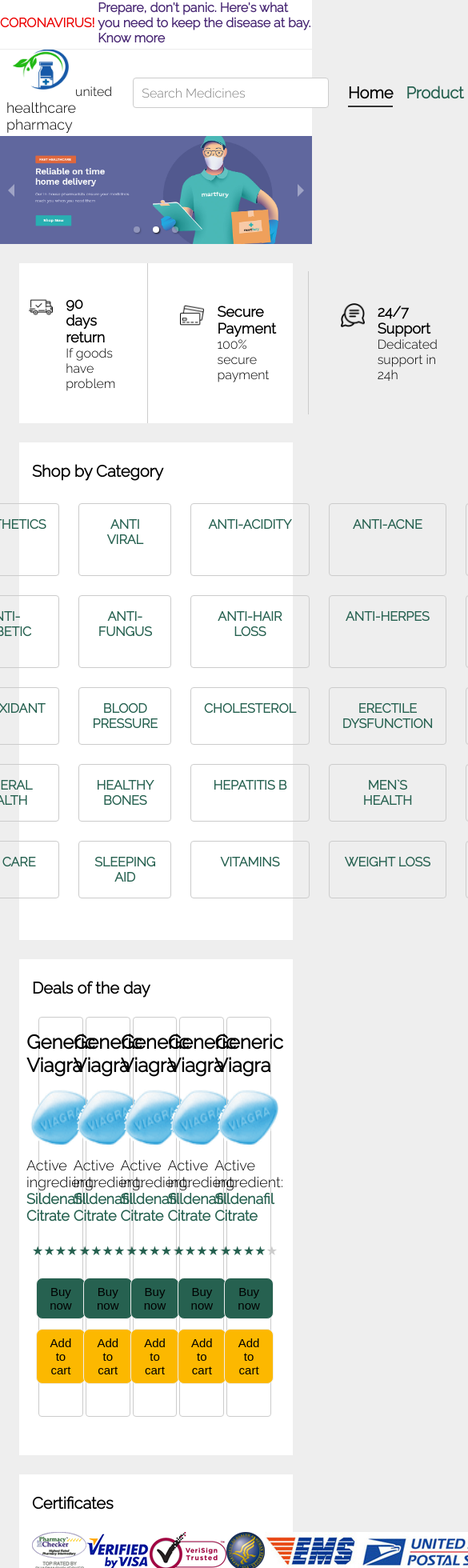
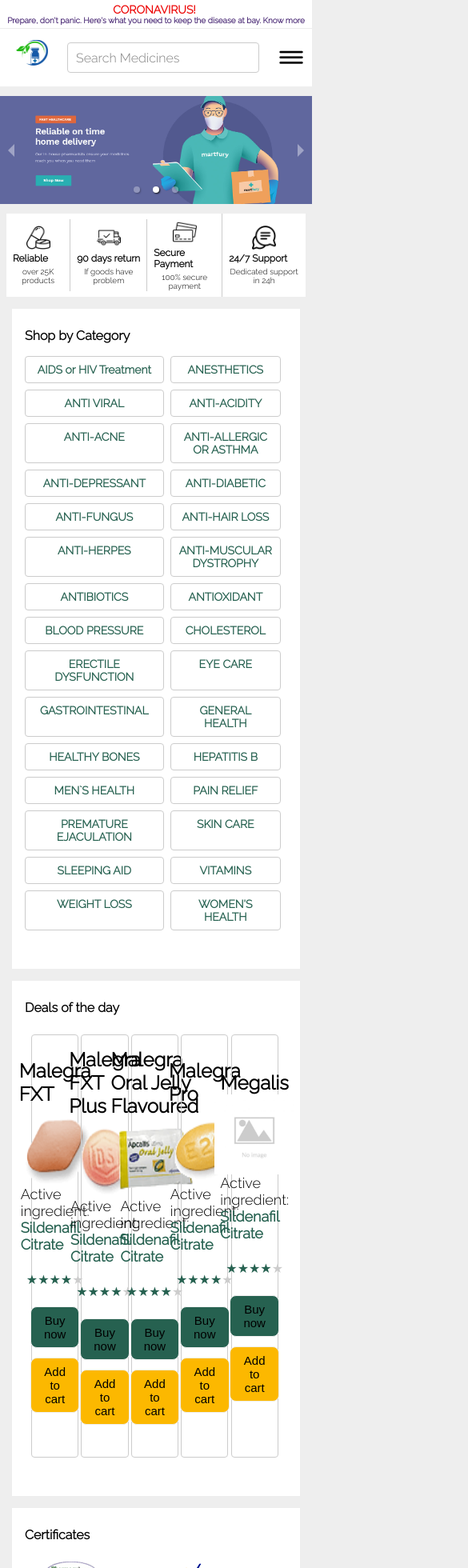
Before and after one commit to mohdsaif91/medicalPharma, a React (Create React App) app: page / in a window 390 px wide. Shown: the top 1960 px of the page at 80% size, 585 px wide, since content can reach past the window. Built offline with nearby package versions, Linux system fonts and the light colour scheme.

Commit message:
resolved the alignment issue

```diff
--- a/src/Components/Footer/fotter.module.scss
+++ b/src/Components/Footer/fotter.module.scss
@@ -82,3 +82,15 @@
     }
   }
 }
+
+@media (max-width: 600px) {
+  .footerContainer {
+    .conatinerOne {
+      margin: 24px 0;
+      flex-direction: column;
+      .footerLinks {
+        margin: 8px 0;
+      }
+    }
+  }
+}
--- a/src/Components/Header/Header.js
+++ b/src/Components/Header/Header.js
@@ -7,6 +7,8 @@
 import Auth from "../../images/icon/user.png";
 import Logo from "../../images/logo.jpg";
 import { masterData } from "../../data/masterData";
+import navigationIcon from "../../images/icon/navigation-bar.png";
+import crossIcon from "../../images/icon/close.png";
 
 import style from "./header.module.scss";
 // import globalStyle from "../../app.module.scss";
@@ -14,6 +16,7 @@
 const Header = () => {
   const [selectValue, setSelectedValue] = useState(null);
   const [options, setOptions] = useState([]);
+  const [menuOpen, setMenuOpen] = useState(false);
 
   const navigate = useNavigate();
   const loacation = useLocation();
@@ -32,13 +35,16 @@
     setSelectedValue(selectedOption);
     navigate(`/productView/${selectedOption.value}`);
   };
+  console.log(menuOpen);
 
   return (
     <div className={style.headerContainer}>
       <div className={style.firstRow}>
-        <span className={style.redHeading}>CORONAVIRUS! </span>
-        Prepare, don't panic. Here's what you need to keep the disease at bay.
-        Know more
+        <div className={style.redHeading}>CORONAVIRUS! </div>
+        <div className={style.redHeadingSub}>
+          Prepare, don't panic. Here's what you need to keep the disease at bay.
+          Know more
+        </div>
       </div>
       <div className={style.secondRow}>
         <div className={style.primaryItems}>
@@ -50,7 +56,7 @@
                 className={style.logoImage}
                 src={Logo}
               />
-              <span>united</span>
+              <span className={style.mainLogoHeading}>united</span>
             </div>
             <div className={style.logoName}> healthcare pharmacy</div>
           </div>
@@ -130,6 +136,35 @@
             </div>
           </div>
         </div>
+        <div className={style.navigationIcon}>
+          <img
+            onClick={() => setMenuOpen(!menuOpen)}
+            className={style.naviIcon}
+            src={navigationIcon}
+            alt=""
+          />
+        </div>
+        <input
+          id="menuOpner"
+          className={style.menuCheckbox}
+          type="checkbox"
+          checked={menuOpen}
+        />
+
+        <div className={style.mobileNavigateionContainer}>
+          <div className={style.menuContainer}>
+            <div className={style.menuHeader}>
+              <div className={style.headerText}>United Healtcare Pharmacy</div>
+              <img
+                onClick={() => setMenuOpen(false)}
+                className={style.closeIcon}
+                src={crossIcon}
+                alt="close"
+              />
+            </div>
+            <div className={style.MenuRoutList}></div>
+          </div>
+        </div>
       </div>
     </div>
   );
--- a/src/Components/Header/header.module.scss
+++ b/src/Components/Header/header.module.scss
@@ -50,6 +50,9 @@
           font-family: inherit;
         }
       }
+    }
+    .navigationIcon {
+      display: none;
     }
     .secondaryItems {
       display: flex;
@@ -111,3 +114,103 @@
   color: #000 !important;
   border-bottom: 2.5px solid #333;
 }
+.mobileMenuBtn {
+  display: none;
+}
+
+@media (max-width: 600px) {
+  .headerContainer {
+    .firstRow {
+      display: flex;
+      flex-direction: column;
+      align-items: center;
+      justify-content: center;
+      padding: 4px;
+      .redHeading {
+        font-size: 14px;
+      }
+      .redHeadingSub {
+        font-size: 10px;
+        text-align: center;
+      }
+    }
+    .secondRow {
+      .primaryItems {
+        .logoAndNameContainer {
+          padding: 8px;
+          .mainLogoHeading {
+            display: none;
+          }
+          .logoImage {
+            height: 32px;
+            width: 40px;
+          }
+        }
+        .inputContainer {
+          width: 240px;
+        }
+        .logoName {
+          display: none;
+        }
+      }
+      padding: 6px 4px;
+      .navigationIcon {
+        margin-right: 14px;
+        display: block;
+        .naviIcon {
+          height: 32px;
+        }
+      }
+      .secondaryItems {
+        display: none;
+      }
+    }
+  }
+  .mobileMenuBtn {
+    display: block;
+  }
+  nav p {
+    display: none;
+  }
+  .mobileMenu {
+    display: none;
+    flex-direction: column;
+    justify-content: space-around;
+    align-items: center;
+  }
+}
+.menuCheckbox {
+  display: none;
+}
+
+.menuCheckbox:checked ~ .mobileNavigateionContainer {
+  display: block;
+  animation: slide-in 0.5s ease;
+  animation-fill-mode: forwards;
+}
+
+.mobileNavigateionContainer {
+  position: fixed;
+  display: none;
+  top: 0;
+  bottom: 0;
+  right: 0;
+  left: 0;
+  background-color: $borderColor;
+  z-index: 9;
+  .menuContainer {
+    padding: 32px 16px;
+    .menuHeader {
+      display: flex;
+      align-items: center;
+      justify-content: space-between;
+      .headerText {
+        font-weight: 600;
+        font-size: 24px;
+      }
+      .closeIcon {
+        height: 30px;
+      }
+    }
+  }
+}
--- a/src/Components/ProductCard/productCard.module.scss
+++ b/src/Components/ProductCard/productCard.module.scss
@@ -7,6 +7,8 @@
   text-align: center;
   margin-bottom: 24px;
   min-height: 320px;
+  margin-right: 4px;
+  margin-left: 4px;
   .activeIngradient {
     .activeIngredientLabel {
       margin-right: 3px;
--- a/src/Pages/Home/Home.js
+++ b/src/Pages/Home/Home.js
@@ -1,5 +1,6 @@
 import React from "react";
 import { Carousel } from "react-responsive-carousel";
+import { useNavigate } from "react-router-dom";
 
 import hero1 from "../../images/heroBanner1.jpg";
 import hero2 from "../../images/heroBanner2.jpg";
@@ -8,7 +9,6 @@
 import Truck from "../../images/shipped.png";
 import CreditCard from "../../images/credit-card.png";
 import Message from "../../images/conversation.png";
-import vigra from "../../images/products/vigra.gif";
 import Hacker from "../../images/certificates/hackerSafe.jpg";
 import Postal from "../../images/certificates/postalservice.jpg";
 import EMS from "../../images/certificates/ems.jpg";
@@ -16,12 +16,12 @@
 import Verisign from "../../images/certificates/verisign.png";
 import Visa from "../../images/certificates/vis.png";
 import checker from "../../images/certificates/checker.png";
+import { category, masterData } from "../../data/masterData";
+import noImage from "../../images/noImage.jpg";
 
-import "react-responsive-carousel/lib/styles/carousel.min.css"; // requires a loader
 import style from "./home.module.scss";
 import globalStyle from "../../app.module.scss";
-import { category } from "../../data/masterData";
-import { useNavigate } from "react-router-dom";
+import "react-responsive-carousel/lib/styles/carousel.min.css";
 
 const Home = () => {
   const navigate = useNavigate();
@@ -30,6 +30,12 @@
     const formatedcategoryValue = categoryValue.split(" ").join("-");
     navigate(`/productByCategory/${formatedcategoryValue}`);
   };
+
+  const generateRandomProduct = () => {
+    const randomNumber = Math.floor(Math.random() * masterData.length + 1);
+    return masterData.slice(randomNumber, randomNumber + 5);
+  };
+
   return (
     <div className={style.homeContainer}>
       <div className={style.heroContainer}>
@@ -54,28 +60,34 @@
             <img src={Medicen} alt="" className={style.cardIcon} />
             <div className={style.serviceCardText}>
               <div className={style.serviceCardTextMain}>Reliable</div>
-              <div>over 25K products</div>
+              <div className={style.serviceCardTextsub}>over 25K products</div>
             </div>
           </div>
           <div className={style.serviceCardsItem}>
             <img src={Truck} alt="" className={style.cardIcon} />
             <div className={style.serviceCardText}>
               <div className={style.serviceCardTextMain}>90 days return</div>
-              <div>If goods have problem</div>
+              <div className={style.serviceCardTextsub}>
+                If goods have problem
+              </div>
             </div>
           </div>
           <div className={style.serviceCardsItem}>
             <img src={CreditCard} alt="" className={style.cardIcon} />
             <div className={style.serviceCardText}>
               <div className={style.serviceCardTextMain}>Secure Payment</div>
-              <div>100% secure payment</div>
+              <div className={style.serviceCardTextsub}>
+                100% secure payment
+              </div>
             </div>
           </div>
           <div className={style.serviceCardsItem}>
             <img src={Message} alt="" className={style.cardIcon} />
             <div className={style.serviceCardText}>
               <div className={style.serviceCardTextMain}>24/7 Support</div>
-              <div>Dedicated support in 24h</div>
+              <div className={style.serviceCardTextsub}>
+                Dedicated support in 24h
+              </div>
             </div>
           </div>
         </div>
@@ -101,10 +113,15 @@
           Deals of the day
           {/* <div className={style.borderBottom} /> */}
         </div>
-        <div className={style.dealContainer}>
+        <div className={style.dealContainerDesktop}>
+          {generateRandomProduct().map((m) => (
             <div className={style.dealCard}>
-            <div className={style.cardTitle}>Generic Viagra</div>
-            <img className={style.dealCardImage} src={vigra} alt="" />
+              <div className={style.cardTitle}>{m.name}</div>
+              <img
+                className={style.dealCardImage}
+                src={m.image === "" ? noImage : m.image}
+                alt=""
+              />
               <div className={style.cardSubTitle}>
                 <div className={style.cardTitleLabel}>Active ingredient:</div>
                 <span className={style.cardTitleMain}>Sildenafil Citrate</span>
@@ -132,12 +149,28 @@
                 </button>
               </div>
             </div>
+          ))}
+        </div>
+        <div className={style.dealContainerMobile}>
+          <Carousel
+            autoPlay={true}
+            infiniteLoop={true}
+            showStatus={false}
+            showThumbs={false}
+          >
+            {generateRandomProduct().map((m) => (
               <div className={style.dealCard}>
-            <div className={style.cardTitle}>Generic Viagra</div>
-            <img className={style.dealCardImage} src={vigra} alt="" />
+                <div className={style.cardTitle}>{m.name}</div>
+                <img
+                  className={style.dealCardImage}
+                  src={m.image === "" ? noImage : m.image}
+                  alt=""
+                />
                 <div className={style.cardSubTitle}>
                   <div className={style.cardTitleLabel}>Active ingredient:</div>
-              <span className={style.cardTitleMain}>Sildenafil Citrate</span>
+                  <span className={style.cardTitleMain}>
+                    Sildenafil Citrate
+                  </span>
                 </div>
                 <div className={style.starRating}>
                   {[...Array(5)].map((star, index) => {
@@ -162,97 +195,10 @@
                   </button>
                 </div>
               </div>
-          <div className={style.dealCard}>
-            <div className={style.cardTitle}>Generic Viagra</div>
-            <img className={style.dealCardImage} src={vigra} alt="" />
-            <div className={style.cardSubTitle}>
-              <div className={style.cardTitleLabel}>Active ingredient:</div>
-              <span className={style.cardTitleMain}>Sildenafil Citrate</span>
+            ))}
+          </Carousel>
         </div>
-            <div className={style.starRating}>
-              {[...Array(5)].map((star, index) => {
-                return (
-                  <span
-                    key={index}
-                    className={`${style.starItem} ${
-                      index + 1 <= 4 ? style.on : style.of
-                    }`}
-                  >
-                    &#9733;
-                  </span>
-                );
-              })}
-            </div>
-            <div className={style.homeBtnContainer}>
-              <button className={`${globalStyle.btn} ${style.buyBtn}`}>
-                Buy now
-              </button>
-              <button className={`${globalStyle.btn} ${style.cartBtn}`}>
-                Add to cart
-              </button>
-            </div>
-          </div>
-          <div className={style.dealCard}>
-            <div className={style.cardTitle}>Generic Viagra</div>
-            <img className={style.dealCardImage} src={vigra} alt="" />
-            <div className={style.cardSubTitle}>
-              <div className={style.cardTitleLabel}>Active ingredient:</div>
-              <span className={style.cardTitleMain}>Sildenafil Citrate</span>
-            </div>
-            <div className={style.starRating}>
-              {[...Array(5)].map((star, index) => {
-                return (
-                  <span
-                    key={index}
-                    className={`${style.starItem} ${
-                      index + 1 <= 4 ? style.on : style.of
-                    }`}
-                  >
-                    &#9733;
-                  </span>
-                );
-              })}
-            </div>
-            <div className={style.homeBtnContainer}>
-              <button className={`${globalStyle.btn} ${style.buyBtn}`}>
-                Buy now
-              </button>
-              <button className={`${globalStyle.btn} ${style.cartBtn}`}>
-                Add to cart
-              </button>
-            </div>
-          </div>
-          <div className={style.dealCard}>
-            <div className={style.cardTitle}>Generic Viagra</div>
-            <img className={style.dealCardImage} src={vigra} alt="" />
-            <div className={style.cardSubTitle}>
-              <div className={style.cardTitleLabel}>Active ingredient:</div>
-              <span className={style.cardTitleMain}>Sildenafil Citrate</span>
-            </div>
-            <div className={style.starRating}>
-              {[...Array(5)].map((star, index) => {
-                return (
-                  <span
-                    key={index}
-                    className={`${style.starItem} ${
-                      index + 1 <= 4 ? style.on : style.of
-                    }`}
-                  >
-                    &#9733;
-                  </span>
-                );
-              })}
-            </div>
-            <div className={style.homeBtnContainer}>
-              <button className={`${globalStyle.btn} ${style.buyBtn}`}>
-                Buy now
-              </button>
-              <button className={`${globalStyle.btn} ${style.cartBtn}`}>
-                Add to cart
-              </button>
-            </div>
-          </div>
-        </div>
+        <div></div>
       </div>
       <div className={style.container}>
         <div className={`${style.containerHeading}`}>Certificates</div>
--- a/src/Pages/Home/home.module.scss
+++ b/src/Pages/Home/home.module.scss
@@ -61,7 +61,10 @@
         }
       }
     }
-    .dealContainer {
+    .dealContainerMobile {
+      display: none;
+    }
+    .dealContainerDesktop {
       display: grid;
       grid-template-columns: 19% 19% 19% 19% 19%;
       grid-gap: 1%;
@@ -133,3 +136,62 @@
   padding-top: 24px;
   border-bottom: 1px solid #333;
 }
+
+@media (max-width: 600px) {
+  .homeContainer {
+    .heroContainer {
+      margin: 12px 0;
+      .serviceCards {
+        margin: 12px 8px;
+        .serviceCardsItem {
+          padding: 8px;
+          flex-direction: column;
+          align-items: center;
+          justify-content: center;
+          .cardIcon {
+            margin-right: 0;
+          }
+          .serviceCardText {
+            .serviceCardTextMain {
+              margin-top: 4px;
+              font-size: 12px;
+            }
+            .serviceCardTextsub {
+              font-size: 10px;
+              margin-top: 4px;
+              text-align: center;
+            }
+          }
+        }
+      }
+    }
+    .container {
+      margin: 15px;
+      .containerHeading {
+        font-size: 16px;
+      }
+      .certificatesList {
+        display: grid;
+        grid-template-columns: auto auto;
+        place-items: center;
+        gap: 3%;
+      }
+      .categoryContainerParent {
+        .categoryContainer {
+          padding-left: 0;
+          grid-template-columns: auto auto;
+          .categoryItem {
+            padding: 8px;
+            font-size: 14px;
+            margin: 0 8px 8px 0;
+          }
+        }
+      }
+    }
+  }
+  .serviceCards {
+    .dealContainerMobile {
+      display: block;
+    }
+  }
+}
--- a/src/Pages/ProductByCategory/productByCategory.module.scss
+++ b/src/Pages/ProductByCategory/productByCategory.module.scss
@@ -4,7 +4,6 @@
   margin: 16px;
   background-color: $headerPrimaryColor;
   border-radius: 8px;
-  padding: 0 0 120px 0;
 
   .pageHeading {
     font-weight: 600;
@@ -13,9 +12,9 @@
     border-bottom: 1px solid $borderColor;
   }
   .productConatienr {
-    padding: 32px;
+    margin: 16px 0;
+    padding: 32px 32px 0 32px;
     display: grid;
     grid-template-columns: 24% 24% 24% 24%;
-    gap: 1%;
   }
 }
```
Also changed, not shown: src/images/icon/close.png (added), src/images/icon/navigation-bar.png (added). Lines whose indentation alone changed are shown as unchanged.
